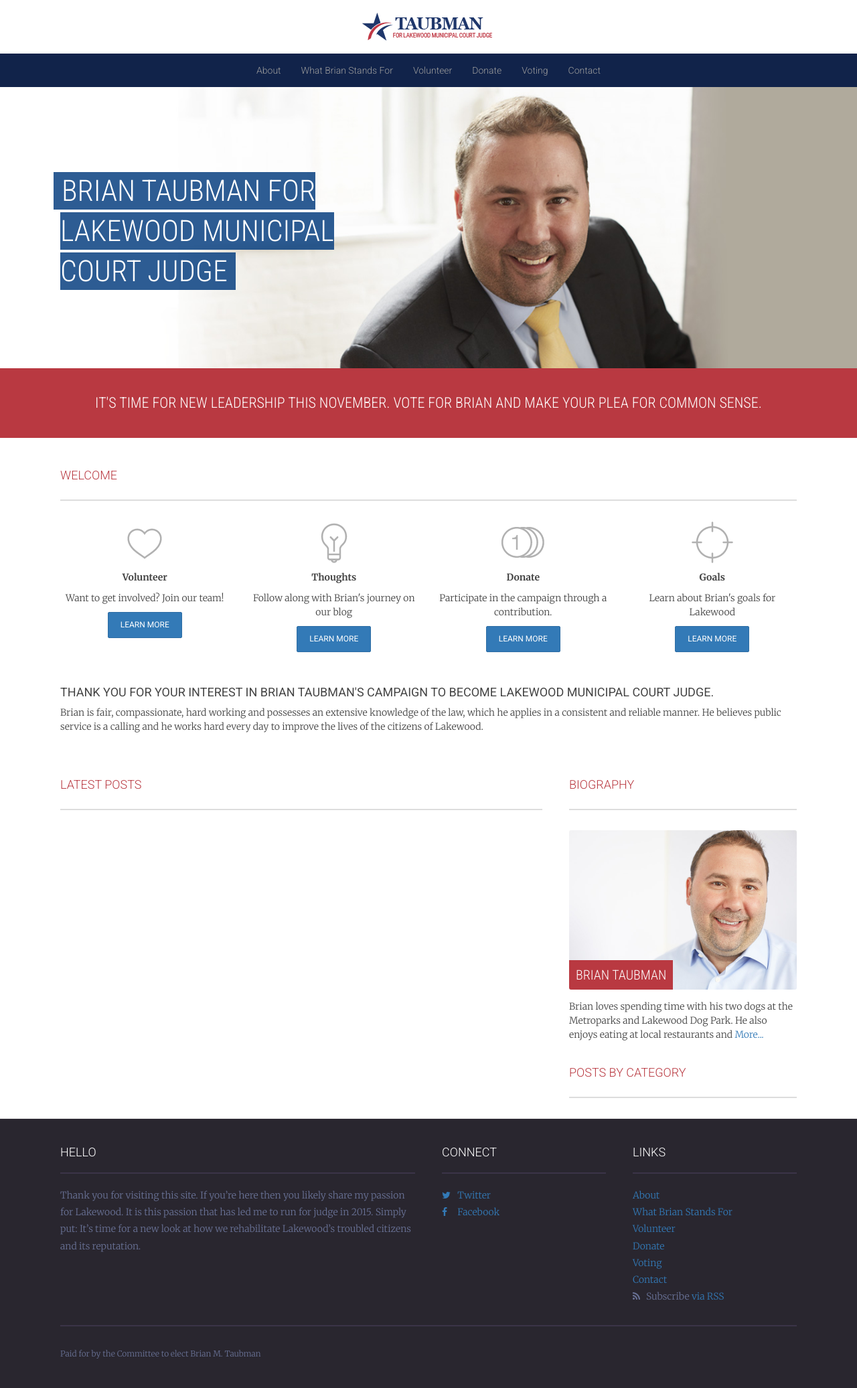
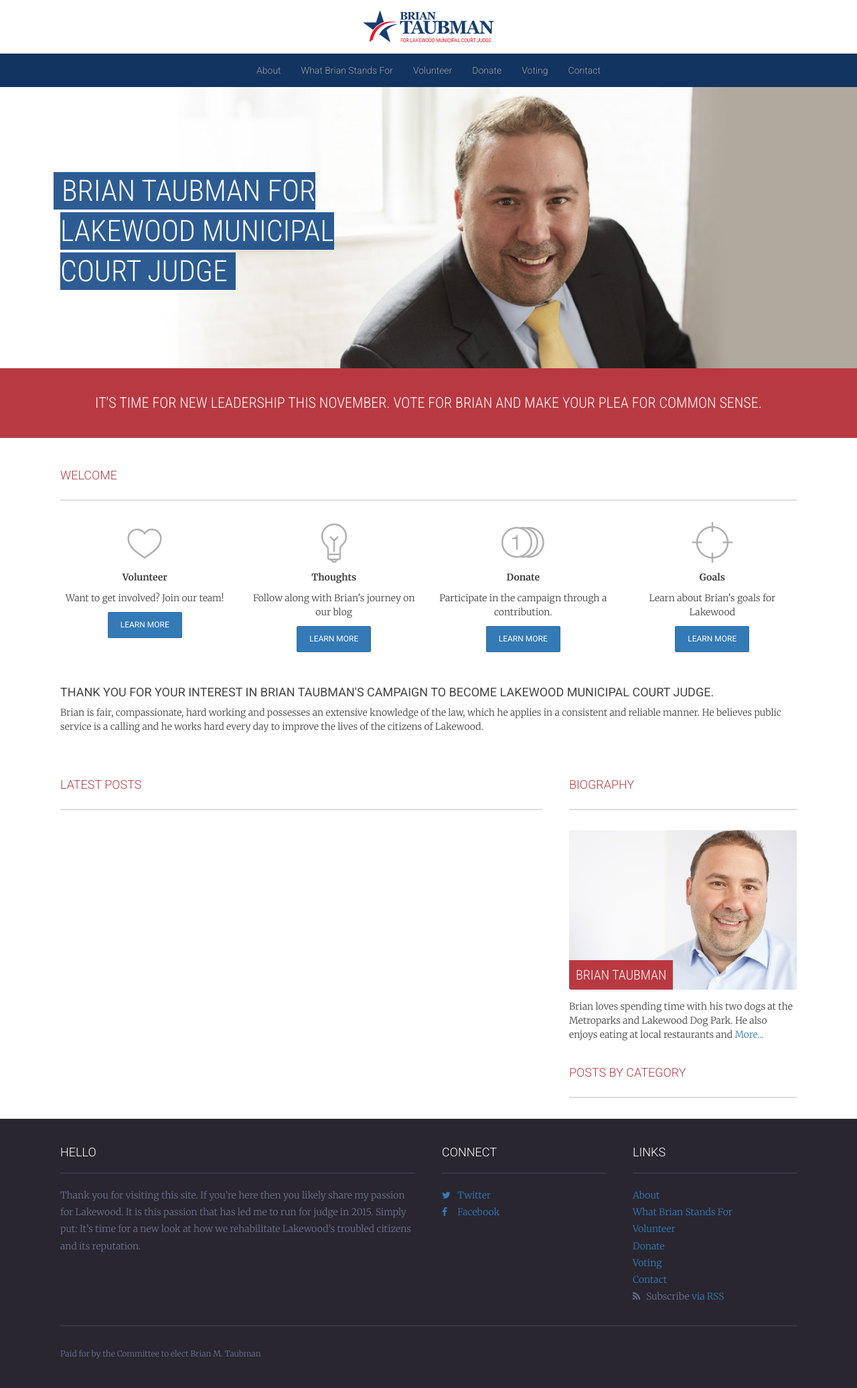
Before and after one commit to beegit/taubmanforjudge.com, a Jekyll site: the page built from index.html, in a window 1280 px wide. Shown: the whole page at 67% size. Built offline with Jekyll 4.4.1, drawn with Linux system fonts in a browser that asks for light colours; nearby versions of some CDN libraries.

Commit message:
Updated site logo. Removed social links. Updated blog post page header background image.

```diff
--- a/css/main.css
+++ b/css/main.css
@@ -93,7 +93,7 @@ textarea {
 /* Navbar */
 
 .navbar-inverse {
-  background-color: #11234a !important;
+  background-color: #123460 !important;
   border-radius: 0 !important;
   border: 0 !important;
 }
@@ -568,6 +568,11 @@ h1 .image-headline {
   margin-top: -20px;
 }
 
+.post img {
+  width: 100%;
+  height: auto;
+}
+
 .post-header {
   margin: 0 0 20px;
 }
```
Also changed, not shown: _layouts/post.html (+3 -8 lines), images/taubman-logo.png.
